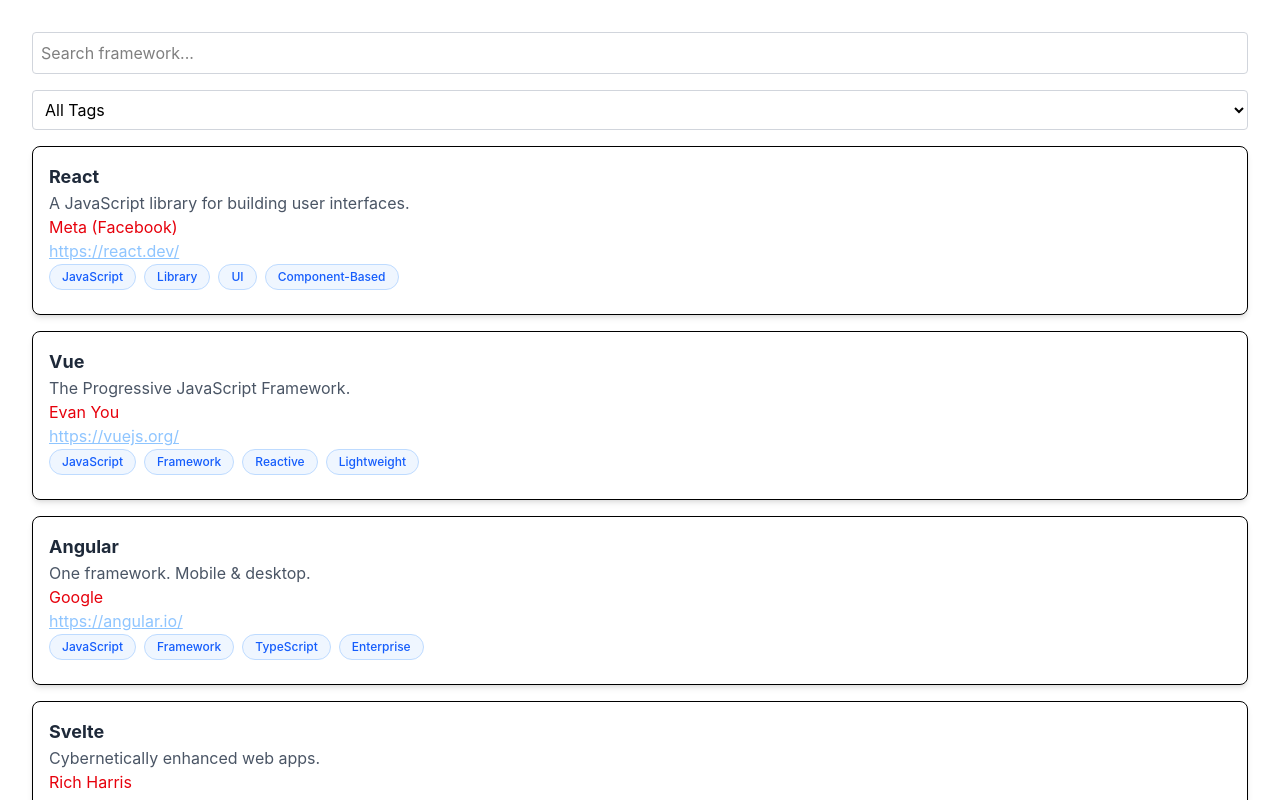
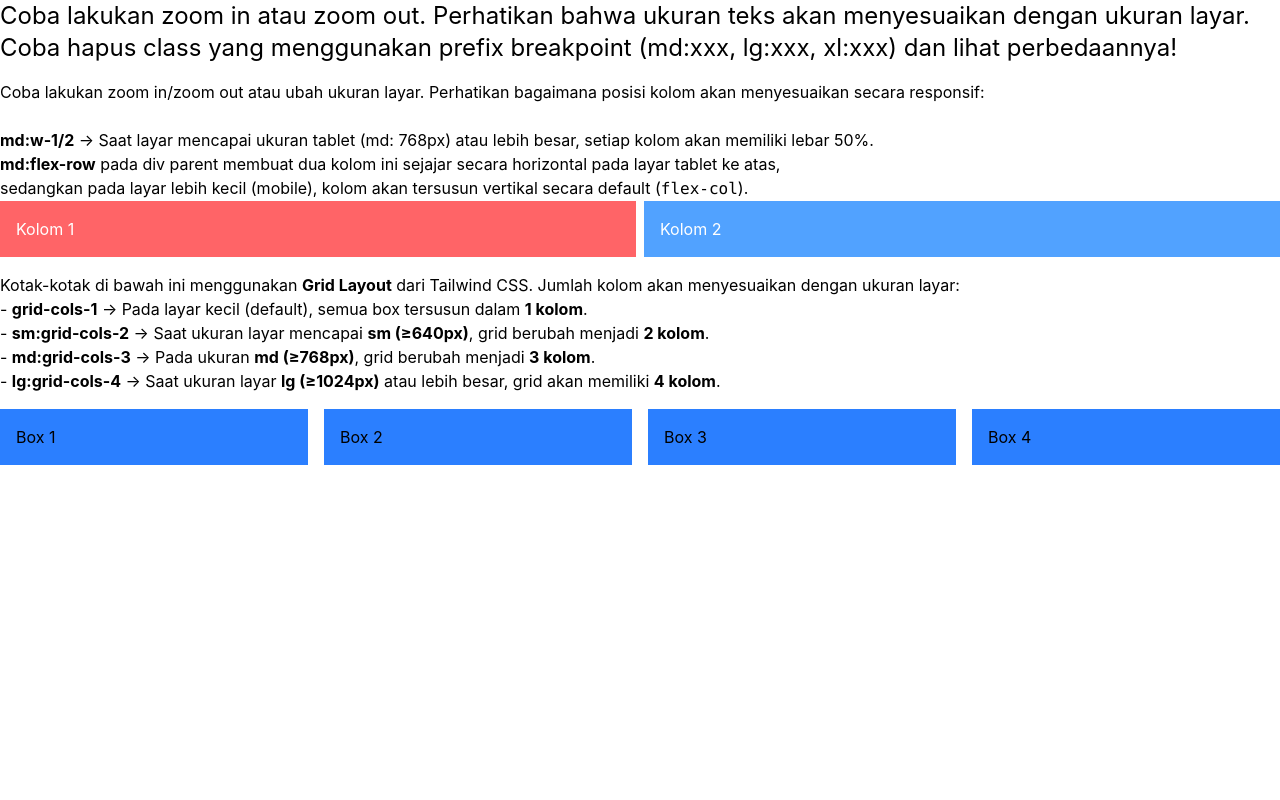
Before and after one commit to NaufalFerdiansyah18/NaufalFrameworkLanjut, a React (Vite) app: page / in a window 1280 px wide. Shown: the top 800 px of the page. Built offline with nearby package versions, Linux system fonts and the light colour scheme.

Commit message:
bestpractice

```diff
--- a/src/pertemuan-4/FrameworkListSearchFilter.jsx
+++ b/src/pertemuan-4/FrameworkListSearchFilter.jsx
@@ -2,68 +2,97 @@
 import frameworkData from "./framework.json";
 
 export default function FrameworkListSearchFilter() {
-    const [searchTerm, setSearchTerm] = useState("");
-		const [selectedTag, setSelectedTag] = useState("");
+  // ✅ State jadi 1 object
+  const [dataForm, setDataForm] = useState({
+    searchTerm: "",
+    selectedTag: "",
+  });
 
-    const _searchTerm = searchTerm.toLowerCase();
+  // ✅ Handle semua input
+  const handleChange = (e) => {
+    const { name, value } = e.target;
+    setDataForm({
+      ...dataForm,
+      [name]: value,
+    });
+  };
+
+  // ✅ Filtering
+  const _searchTerm = dataForm.searchTerm.toLowerCase();
+
   const filteredFrameworks = frameworkData.filter((framework) => {
     const matchesSearch =
-      framework.name
-				.toLowerCase()
-				.includes(_searchTerm) ||
-      framework.description
-				.toLowerCase()
-				.includes(_searchTerm) ||
-      framework.details.developer
-				.toLowerCase()
-				.includes(_searchTerm);
+      framework.name.toLowerCase().includes(_searchTerm) ||
+      framework.description.toLowerCase().includes(_searchTerm) ||
+      framework.details.developer.toLowerCase().includes(_searchTerm);
 
-    const matchesTag = selectedTag ? framework.tags.includes(selectedTag) : true;
+    const matchesTag = dataForm.selectedTag
+      ? framework.tags.includes(dataForm.selectedTag)
+      : true;
 
     return matchesSearch && matchesTag;
   });
 
+  // ✅ Ambil semua tag unik
   const allTags = [
     ...new Set(frameworkData.flatMap((framework) => framework.tags)),
   ];
 
   return (
-        <div className="p-8">
+    <div className="p-8 bg-gray-50 min-h-screen">
 
+      {/* 🔍 Input Search */}
       <input
         type="text"
         name="searchTerm"
         placeholder="Search framework..."
-                className="w-full p-2 border border-gray-300 rounded mb-4"
-                onChange={(e) => setSearchTerm(e.target.value)}
+        value={dataForm.searchTerm}
+        onChange={handleChange}
+        className="w-full p-3 border border-gray-300 rounded-lg mb-4 focus:outline-none focus:ring-2 focus:ring-blue-400"
       />
 
+      {/* 🏷 Filter Tag */}
       <select
         name="selectedTag"
-                className="w-full p-2 border border-gray-300 rounded mb-4"
-                onChange={(e) => setSearchTag(e.target.value)}
+        value={dataForm.selectedTag}
+        onChange={handleChange}
+        className="w-full p-3 border border-gray-300 rounded-lg mb-6 focus:outline-none focus:ring-2 focus:ring-blue-400"
       >
         <option value="">All Tags</option>
         {allTags.map((tag, index) => (
           <option key={index} value={tag}>
             {tag}
           </option>
-
         ))}
       </select>
 
+      {/* 📦 List Data */}
       {filteredFrameworks.map((item) => (
-		            <div key={item.id} className="border p-4 mb-4 rounded-lg shadow-md bg-white">
-		                <h2 className="text-lg font-bold text-gray-800">{item.name}</h2>
-		                <p className="text-gray-600">{item.description}</p>
+        <div
+          key={item.id}
+          className="border border-gray-200 p-5 mb-5 rounded-xl shadow-sm bg-white hover:shadow-md transition"
+        >
+          <h2 className="text-lg font-semibold text-gray-800">
+            {item.name}
+          </h2>
 
-		                <p className="text-red-600">{item.details.developer}</p>
+          <p className="text-gray-600 mt-1">{item.description}</p>
 
-                        <a href={item.details.officialWebsite} target="_blank"
-                        className="text-blue-300 underline">
-                            {item.details.officialWebsite}
+          <p className="text-sm text-blue-600 mt-2 font-medium">
+            {item.details.developer}
+          </p>
+
+          <a
+            href={item.details.officialWebsite}
+            target="_blank"
+            rel="noreferrer"
+            className="text-sm text-blue-500 underline hover:text-blue-700"
+          >
+            Visit Website
           </a>
-                        <br></br>
+
+          {/* 🏷 Tags */}
+          <div className="mt-3">
             {item.tags.map((tag, index) => (
               <span
                 key={index}
@@ -72,15 +101,22 @@
                            border border-blue-200
                            px-3 py-1 text-xs font-medium
                            rounded-full mr-2 mb-2
-               transition duration-200 ease-in-out
+                           transition duration-200
                            hover:bg-blue-100 hover:border-blue-300 hover:shadow-sm"
               >
                 {tag}
               </span>
             ))}
-
+          </div>
         </div>
       ))}
+
+      {/* ❗ Jika tidak ada data */}
+      {filteredFrameworks.length === 0 && (
+        <p className="text-center text-gray-500 mt-10">
+          Data tidak ditemukan 😢
+        </p>
+      )}
     </div>
-    )
+  );
 }
--- /dev/null
+++ b/src/pertemuan-4/ResponsiveDesign.jsx
@@ -0,0 +1,73 @@
+export default function ResponsiveText() {
+  return (
+    <div>
+      <p className="text-sm md:text-lg lg:text-xl xl:text-2xl mb-4">
+        Coba lakukan zoom in atau zoom out. Perhatikan bahwa ukuran teks akan
+        menyesuaikan dengan ukuran layar.
+        <br />
+        Coba hapus class yang menggunakan prefix breakpoint
+        (md:xxx, lg:xxx, xl:xxx) dan lihat perbedaannya!
+      </p>
+
+      <ResponsiveWidth />
+      <ResponsiveLayout/>
+    </div>
+  );
+}
+
+function ResponsiveWidth() {
+  return (
+    <div className="mb-4">
+      <p>
+        Coba lakukan zoom in/zoom out atau ubah ukuran layar. Perhatikan bagaimana
+        posisi kolom akan menyesuaikan secara responsif:
+        <br />
+        <br />
+      </p>
+
+      <p>
+        <strong>md:w-1/2</strong> → Saat layar mencapai ukuran tablet (md: 768px)
+        atau lebih besar, setiap kolom akan memiliki lebar 50%.
+      </p>
+
+      <p>
+        <strong>md:flex-row</strong> pada div parent membuat dua kolom ini sejajar
+        secara horizontal pada layar tablet ke atas,
+        <br />
+        sedangkan pada layar lebih kecil (mobile), kolom akan tersusun vertikal
+        secara default (<code>flex-col</code>).
+      </p>
+
+      <div className="flex flex-col md:flex-row mb-4 gap-2">
+        <div className="bg-red-400 w-full md:w-1/2 p-4 text-white">
+          Kolom 1
+        </div>
+        <div className="bg-blue-400 w-full md:w-1/2 p-4 text-white">
+          Kolom 2
+        </div>
+      </div>
+    </div>
+  );
+}
+
+function ResponsiveLayout(){
+    return (
+        <div>
+             <p class="mt-4">
+                Kotak-kotak di bawah ini menggunakan <strong>Grid Layout</strong> dari Tailwind CSS. Jumlah kolom akan menyesuaikan dengan ukuran layar:
+            </p>
+            <p>
+                - <strong>grid-cols-1</strong> → Pada layar kecil (default), semua box tersusun dalam <strong>1 kolom</strong>.<br/>
+                - <strong>sm:grid-cols-2</strong> → Saat ukuran layar mencapai <strong>sm (≥640px)</strong>, grid berubah menjadi <strong>2 kolom</strong>.<br/>
+                - <strong>md:grid-cols-3</strong> → Pada ukuran <strong>md (≥768px)</strong>, grid berubah menjadi <strong>3 kolom</strong>.<br/>
+                - <strong>lg:grid-cols-4</strong> → Saat ukuran layar <strong>lg (≥1024px)</strong> atau lebih besar, grid akan memiliki <strong>4 kolom</strong>.<br/>
+            </p>
+            <div class="grid grid-cols-1 sm:grid-cols-2 md:grid-cols-3 lg:grid-cols-4 gap-4 mt-4">
+                <div class="bg-blue-500 p-4">Box 1</div>
+                <div class="bg-blue-500 p-4">Box 2</div>
+                <div class="bg-blue-500 p-4">Box 3</div>
+                <div class="bg-blue-500 p-4">Box 4</div>
+            </div>
+        </div>
+    )
+}
--- a/src/pertemuan-4/main.jsx
+++ b/src/pertemuan-4/main.jsx
@@ -2,11 +2,13 @@
 import "./tailwind.css";
 // import FrameworkList from "./FrameworkList";
 import FrameworkListSearchFilter from "./FrameworkListSearchFilter";
+import ResponsiveText from "./ResponsiveDesign";
 
 createRoot(document.getElementById("root"))
   .render(
     <div>
     {/* <FrameworkList/>   */}
-    <FrameworkListSearchFilter/>
+    {/* <FrameworkListSearchFilter/> */}
+    <ResponsiveText/>
   </div>
   );
```
Lines whose indentation alone changed are shown as unchanged.
